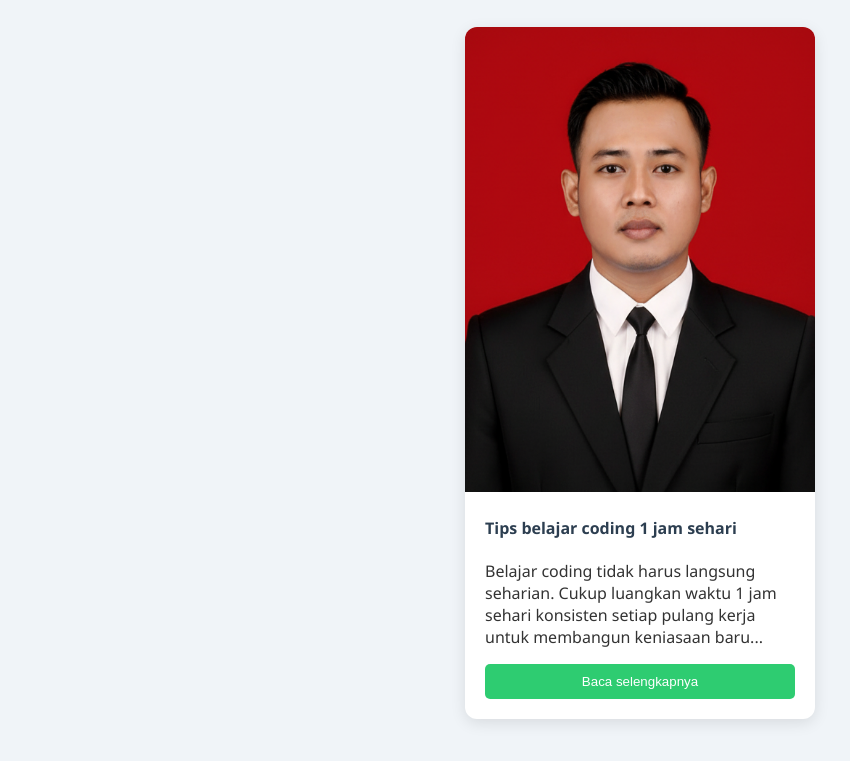
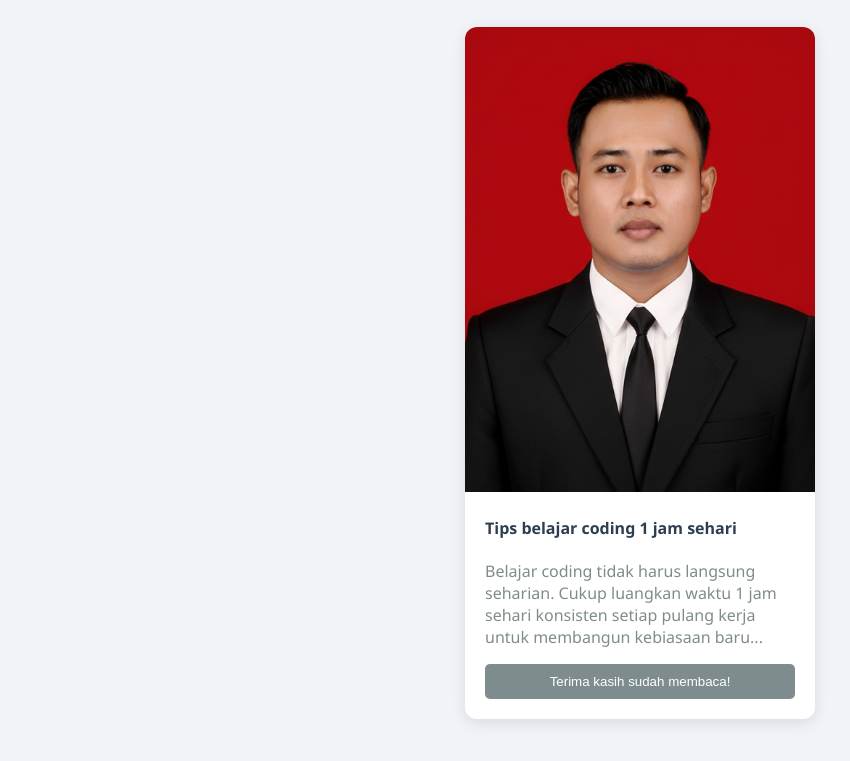
Before and after one commit to abdurrobielmansudri/bootcamp-fsd, a plain HTML site: page index.html in a window 1280 px wide. Both pictures are taken after a click on the button "Baca selengkapnya". Shown: the part 1455-2216 px from the top of the page, without its empty margins (0-850 px from the left). Drawn offline with Linux system fonts and the light colour scheme.

Commit message:
sukses membuat manipulasi tombol dengan DOM

```diff
--- a/index.html
+++ b/index.html
@@ -10,6 +10,7 @@
         <p>Ini adalah website pertama yang saya buat dari nol menggunakan html.</p>
         <h2>Biodata saya</h2>
         <p>Nama saya Robi, saya sedang belajar menjadi Full-stack Web Developer</p>
+
 
       <!--membuat garis horisontal -->
        <hr>
@@ -58,8 +59,8 @@
 
             <div class="konten-artikel">
                 <h4>Tips belajar coding 1 jam sehari </h4>
-                <p>Belajar coding tidak harus langsung seharian. Cukup luangkan waktu 1 jam sehari konsisten setiap pulang kerja untuk membangun keniasaan baru...</p>
-                <button class="btn-baca">Baca selengkapnya</button>
+                <p id="teks-artikel">Belajar coding tidak harus langsung seharian. Cukup luangkan waktu 1 jam sehari konsisten setiap pulang kerja untuk membangun kebiasaan baru...</p>
+                <button class="btn-baca" id="tombol-baca">Baca selengkapnya</button>
 
             </div>
 
--- a/script.js
+++ b/script.js
@@ -1,24 +1,14 @@
-// 1. Membuat kotak variabel untuk menyimpan teks (String)
-let namaPengembang = "Robi";
-let peranDasar = "Full-Stack Developer";
+// 1. Tangkap tombolnya berdasarkan id dan simpan ke dalam variabel
+let tombol = document.getElementById("tombol-baca");
+let paragraf = document.getElementById("teks-artikel");
 
-// 2. Membuat kotak variabel untuk menyimpan angka (Number)
-let targetBelajarJam = 1;
+//2. Beri tahu JS untuk "mendengarkan" kapan tombol itu di klik (event listener)
+tombol.addEventListener("click", function (){
 
-// 3. Menampilkan isi kotak variabel ke dalam "Console" browser
-console.log(namaPengembang);
-console.log(peranDasar);
-console.log(targetBelajarJam);
+    //3. Aksi : mengubah tulisan didalam tombol secara instan !
+    tombol.innerText = "Terima kasih sudah membaca!";
+    paragraf.style.color ="#7f8c8d";
 
-// 1. Menggabungkan teks (String Concatenation)
-let sapaan = "Halo, nama saya " + namaPengembang + " dan saya seorang " + peranDasar + ".";
-console.log(sapaan);
-
-// 2. Melakukan operasi matematika dasar (Aritmatika)
-let targetSeminggu = targetBelajarJam * 7; // Menghitung total jam belajar seminggu
-console.log("Target belajar saya dalam seminggu adalah: " + targetSeminggu + " jam");
-
-// 3. Mengubah isi variabel (Re-assignment)
-targetBelajarJam = 2; // Angka di dalam kotak kita ganti jadi 2
-let targetBaruSeminggu = targetBelajarJam * 7;
-console.log("Kalau target dinaikkan, seminggu jadi: " + targetBaruSeminggu + " jam");
+    //4. Bonus aksi : mengubah warna tombol menjadi abu-abu tanda sudah di klik
+    tombol.style.backgroundColor="#7f8c8d";
+});
```
